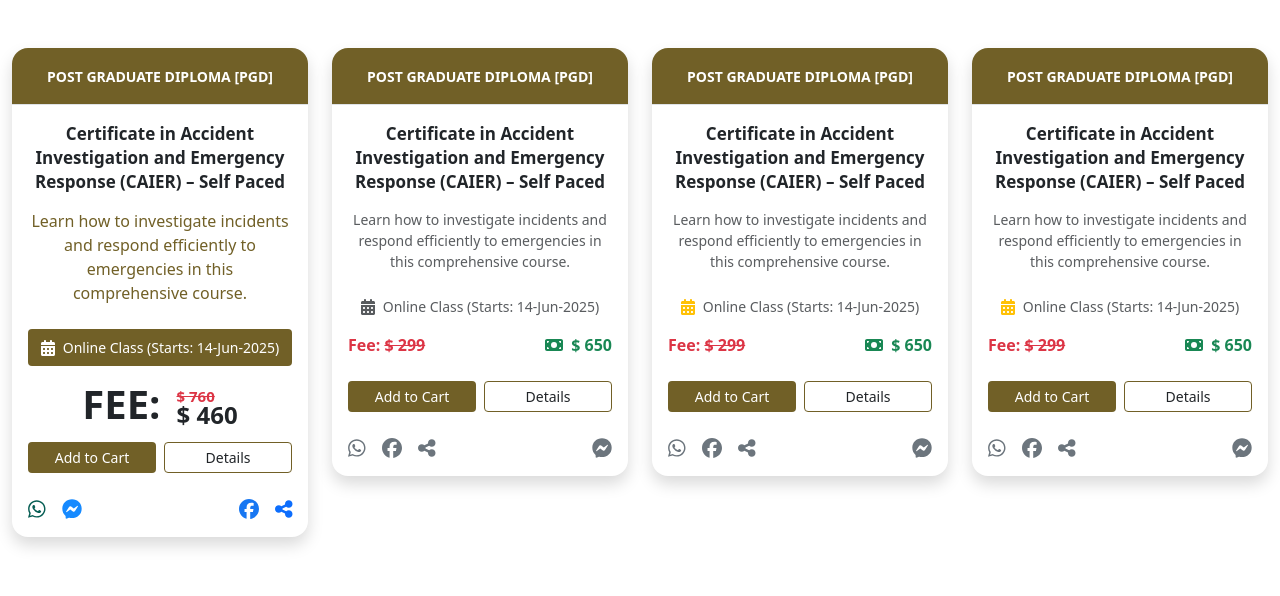
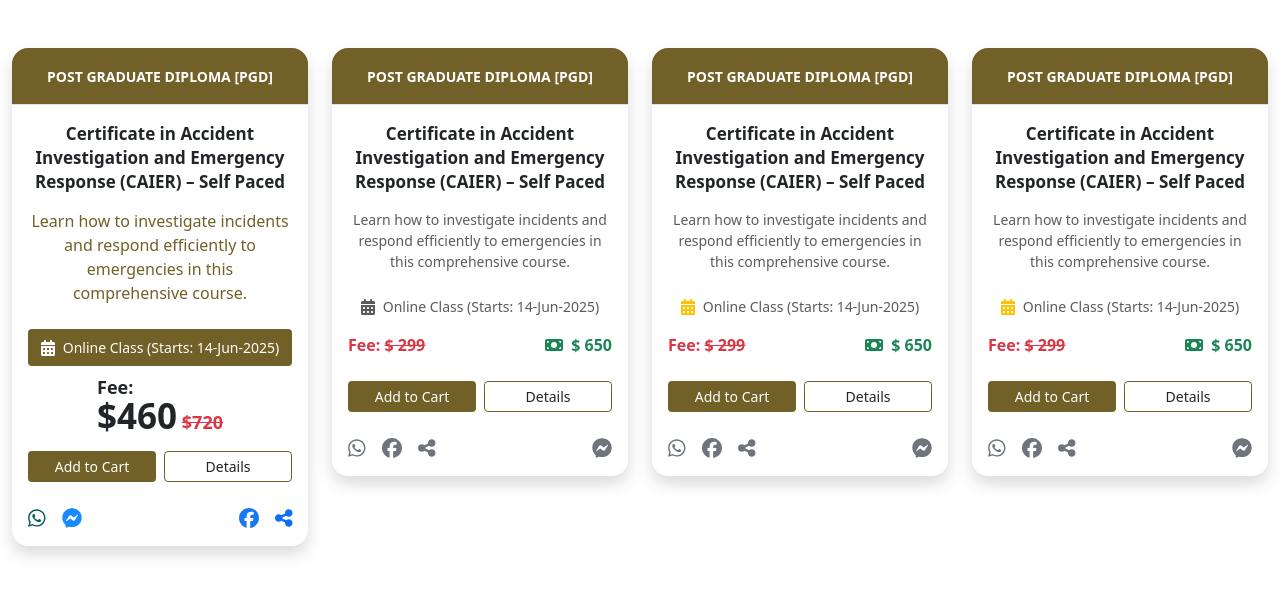
Before and after one commit to kmalaminstd123/wa-course-card-regular, a plain HTML site: page index.html in a window 1280 px wide. Drawn offline with nearby package versions, Linux system fonts and the light colour scheme.

Commit message:
Update index.html

```diff
--- a/index.html
+++ b/index.html
@@ -52,12 +52,11 @@
 
                             <!-- Course Fee -->
                             <div class="mb-2 d-flex justify-content-between" style="font-size: 18px;">
-                                <div class="d-flex align-items-center justify-content-center w-100 fw-bold">
-                                    <p style="font-size: 40px;" class="mb-0 text-uppercase">Fee:</p>
-                                    <p class="d-flex flex-column align-items-start ms-3" style="margin-bottom: -10px;">
-                                        <small style="font-size: 15px;" class="m-0 text-danger"><del>$ 760</del></small>
-                                       <span style="font-size: 24px; margin-top: -10px;">$ 460</span>
-                                    </p>
+                                <div class="d-flex align-items-center justify-content-center w-100">
+                                    <div class="d-flex flex-column align-items-start">
+                                        <p class="fw-bold" style="margin-bottom: -11px; font-size: 18px;">Fee:</p>
+                                        <p class="mb-0"><span class="fw-bold" style="font-size: 35px;">$460</span> <small style="font-size: 18px;" class="text-danger fw-semibold"><del>$720</del></small> </p>
+                                    </div>
                                 </div>
                             </div>
 
```
